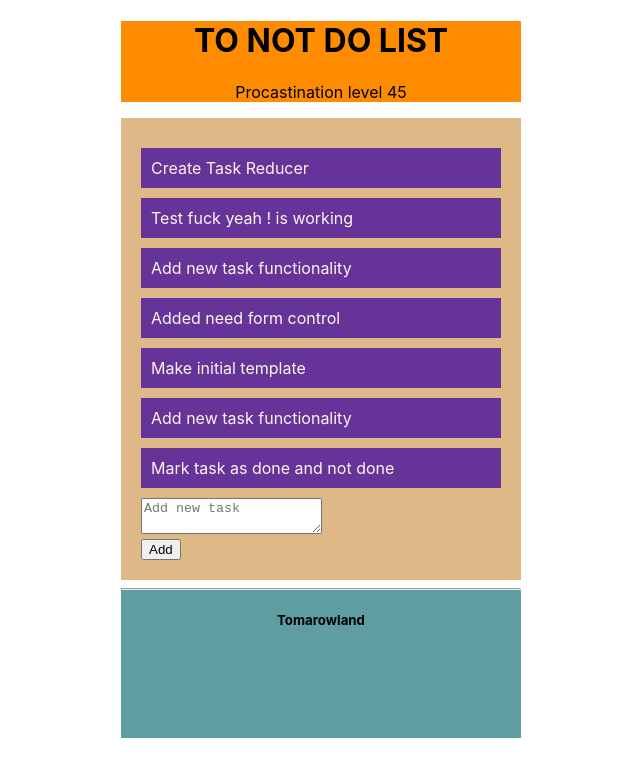
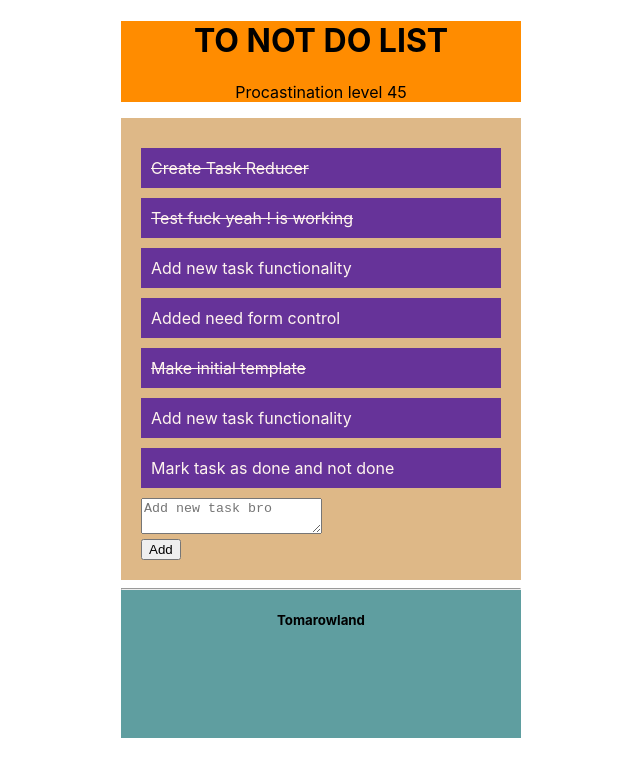
Before and after one commit to Damascan-Alex/to-not-do-list, a React (Create React App) app: page / in a window 1280 px wide. Shown: the top 776 px of the page, without its empty margins (319-959 px from the left). Built offline with nearby package versions, Linux system fonts and the light colour scheme.

Commit message:
5. Done list style

```diff
--- a/src/components/TaskList.jsx
+++ b/src/components/TaskList.jsx
@@ -15,7 +15,7 @@ const TaskList = (props) => {
     <div>
       <div className={s.taskList}>
         {props.taskDivs.todayTasks.map((tsk) => (
-          <Task task={tsk.task} />
+          <Task task={tsk.task} done={tsk.done} />
         ))}
 
       <AddTaskReduxForm onSubmit={createNewTaskX} />{" "}
@@ -38,7 +38,7 @@ const AddTaskForm = ({ handleSubmit }) => {
         <Field
           component='textarea'
           name="addNewTask"
-          placeholder="Add new task"
+          placeholder="Add new task bro"
 
         />
       </div>
--- a/src/components/task/task.jsx
+++ b/src/components/task/task.jsx
@@ -4,7 +4,11 @@ import React from 'react';
 import s from './task.module.css'
 
 const Task = (props) => {
-return <div className={s.main}>{props.task}</div>
+return <div className={`${s.main} ${props.done ? s.done: ''}`}>{props.task}</div>
 }
 
 export default Task
+
+//{`banner ${active ? "active" : ""}`}
+
+//className={`${s.main} ${props.done ? s.done: ''}`}
--- a/src/components/task/task.module.css
+++ b/src/components/task/task.module.css
@@ -4,3 +4,7 @@
     margin: 10px 0;
     padding: 10px;
 }
+
+.done {
+   text-decoration-line: line-through;
+}
--- a/src/redux/task-reducer.js
+++ b/src/redux/task-reducer.js
@@ -4,8 +4,8 @@ const CREATE_TASK = 'notDoTask/newTask/CREATE_TASK'
 
 let initialState= {
     todayTasks: [
-        { task: "Create Task Reducer", id: 354, importance: 1, done: false},
-        { task: "Test fuck yeah ! is working", id: 89, importance: 4 , done: false},
+        { task: "Create Task Reducer", id: 354, importance: 1, done: true},
+        { task: "Test fuck yeah ! is working", id: 89, importance: 4 , done: true},
         { task: "Add new task functionality", id: 79, importance: 3 , done: false },
         { task: "Added need form control", id: 79, importance:  3 , done: false },
         { task: "Make initial template", id: 79, importance: 3, done: true },
```
